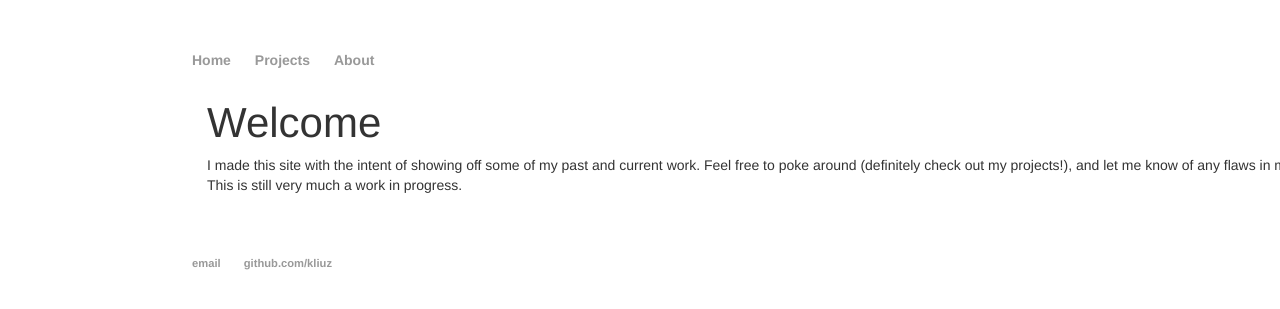
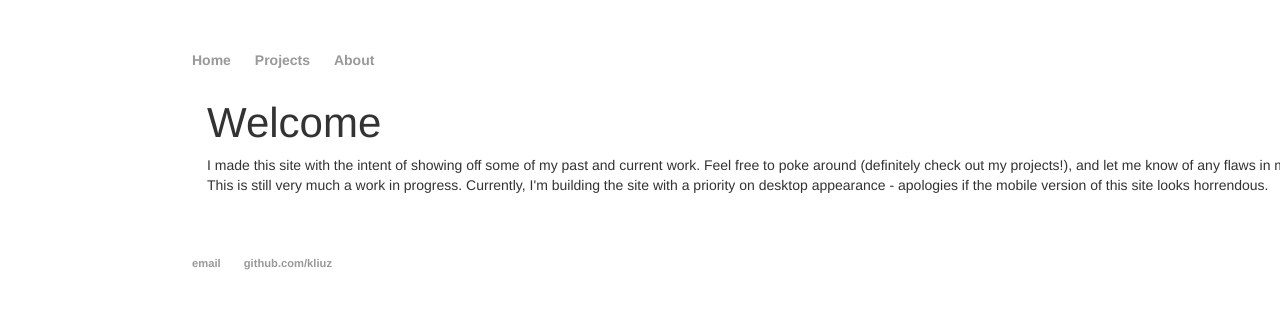
Before and after one commit to kliuz/kliuz.github.io, a Jekyll site: the page built from index.html, in a window 1280 px wide. Shown: the top 309 px of the page. Built offline with Jekyll 4.4.1, drawn with Linux system fonts in a browser that asks for light colours.

Commit message:
updated home page text

```diff
--- a/index.html
+++ b/index.html
@@ -4,5 +4,5 @@ title: Home
 ---
 <div class="blurb">
 	<h1>Welcome</h1>
-	<p>I made this site with the intent of showing off some of my past and current work. Feel free to poke around (definitely check out my projects!), and let me know of any flaws in my site. This is still very much a work in progress.</p>
+	<p>I made this site with the intent of showing off some of my past and current work. Feel free to poke around (definitely check out my projects!), and let me know of any flaws in my site. This is still very much a work in progress. Currently, I'm building the site with a priority on desktop appearance - apologies if the mobile version of this site looks horrendous.</p>
 </div><!-- /.blurb -->
```
